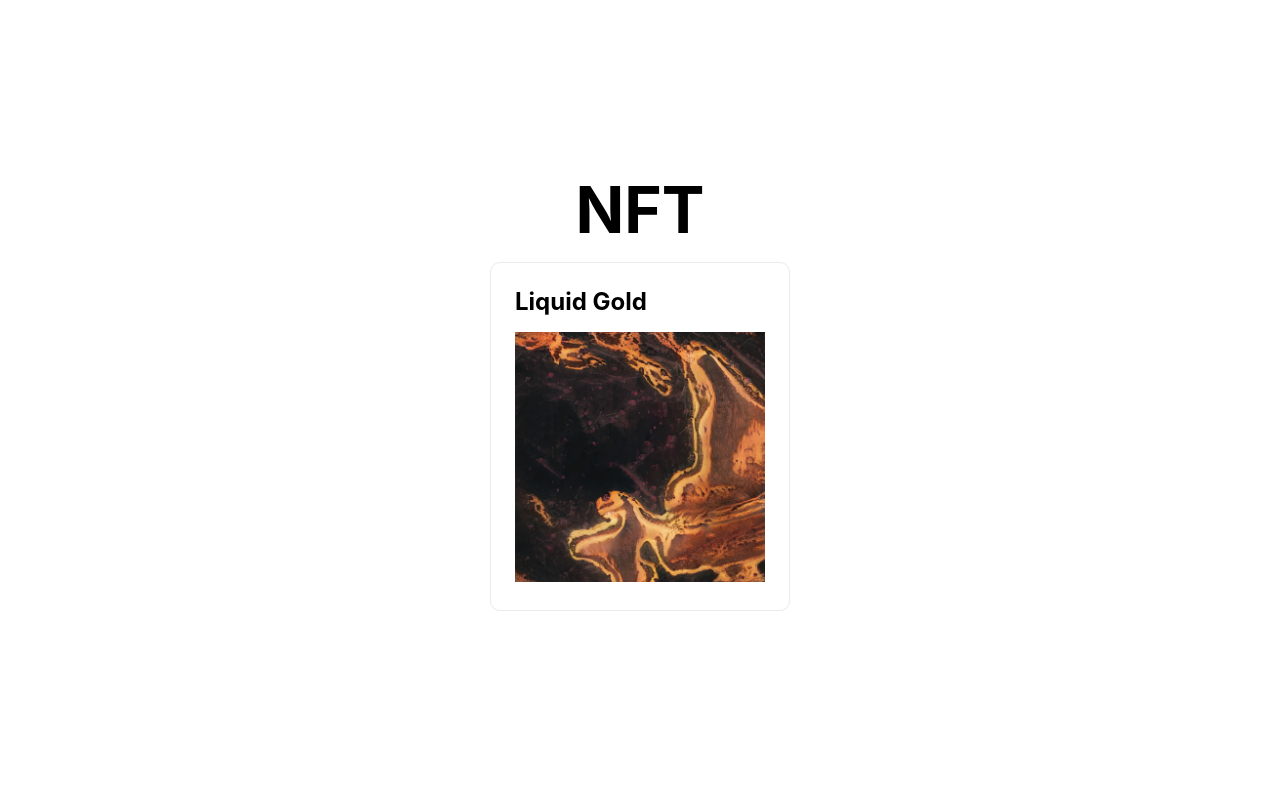
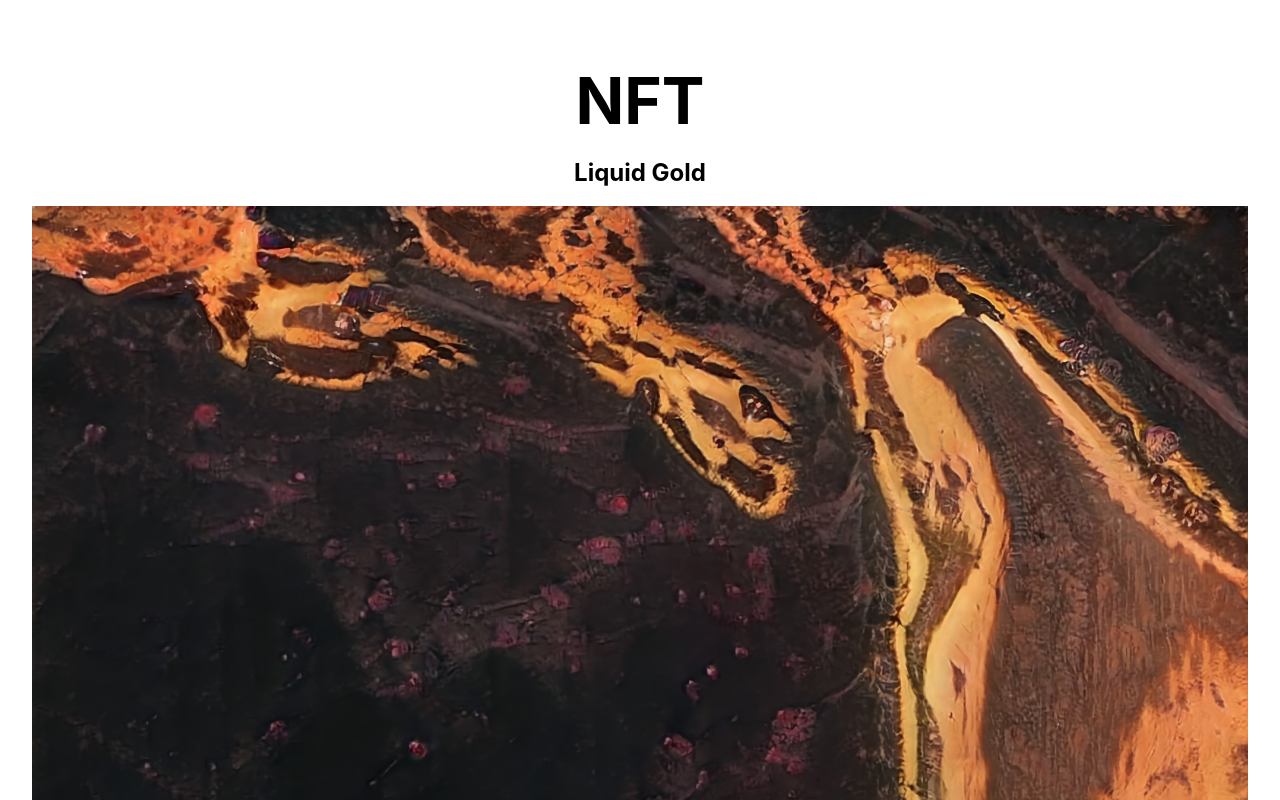
Before and after one commit to Zulu-Solarity/Arweave-Website-1, a Next.js app: page / in a window 1280 px wide. Shown: the top 800 px of the page. Built offline with nearby package versions, Linux system fonts and the light colour scheme.

Commit message:
Update index.js

```diff
--- a/pages/index.js
+++ b/pages/index.js
@@ -16,15 +16,10 @@ export default function Home() {
           NFT
         </h1>
 
-        <div className={styles.grid}>
-          <a
-            href="https://linktr.ee/Solarity_Zulu"
-            className={styles.card}
-          >
+
             <h2>Liquid Gold</h2>
             <Image src="/LiquidGold.jpeg" alt="Vercel Logo" width={2048} height={2048} />
-          </a>
-        </div>
+
       </main>
 
       <footer className={styles.footer}>
```
